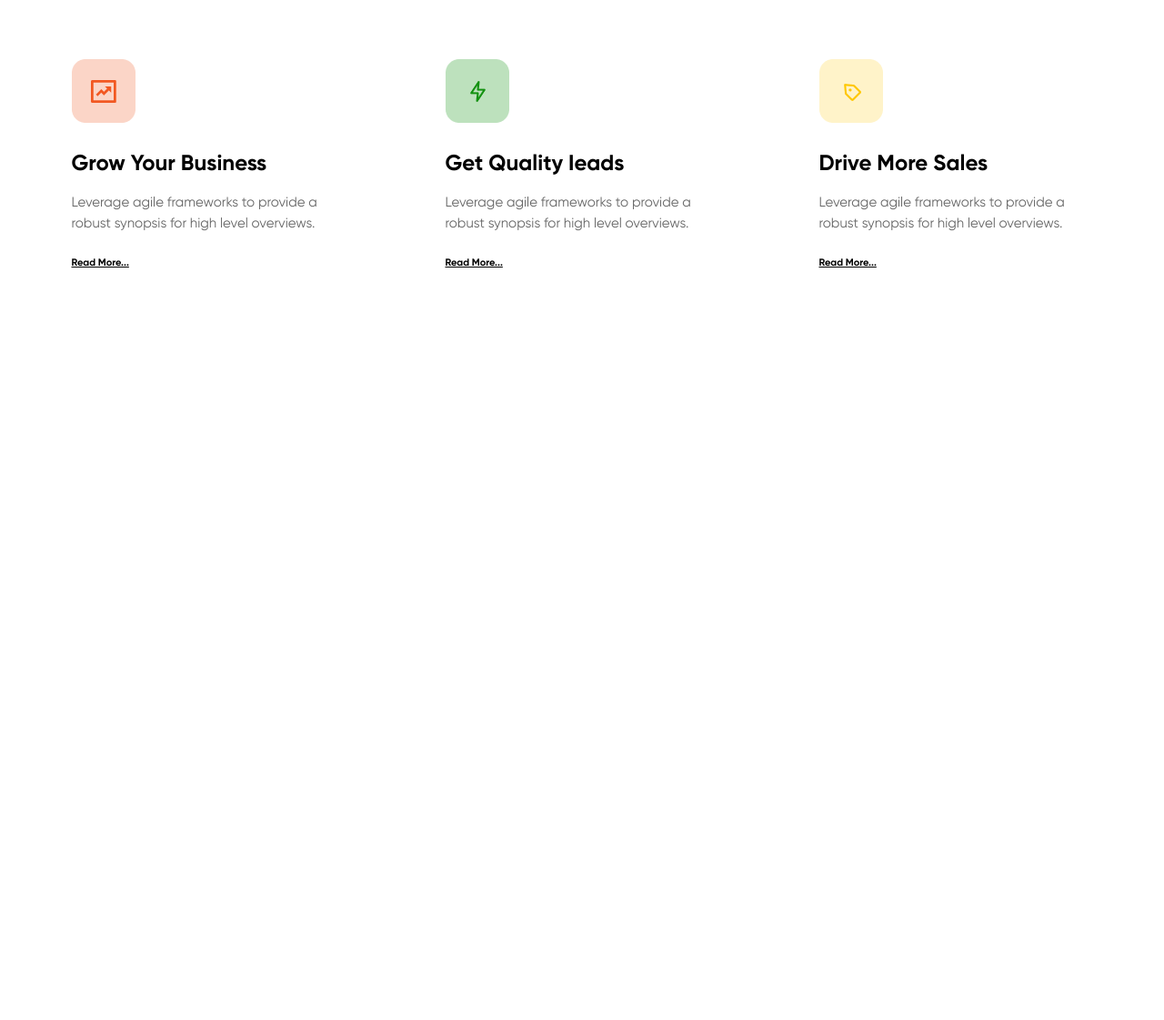
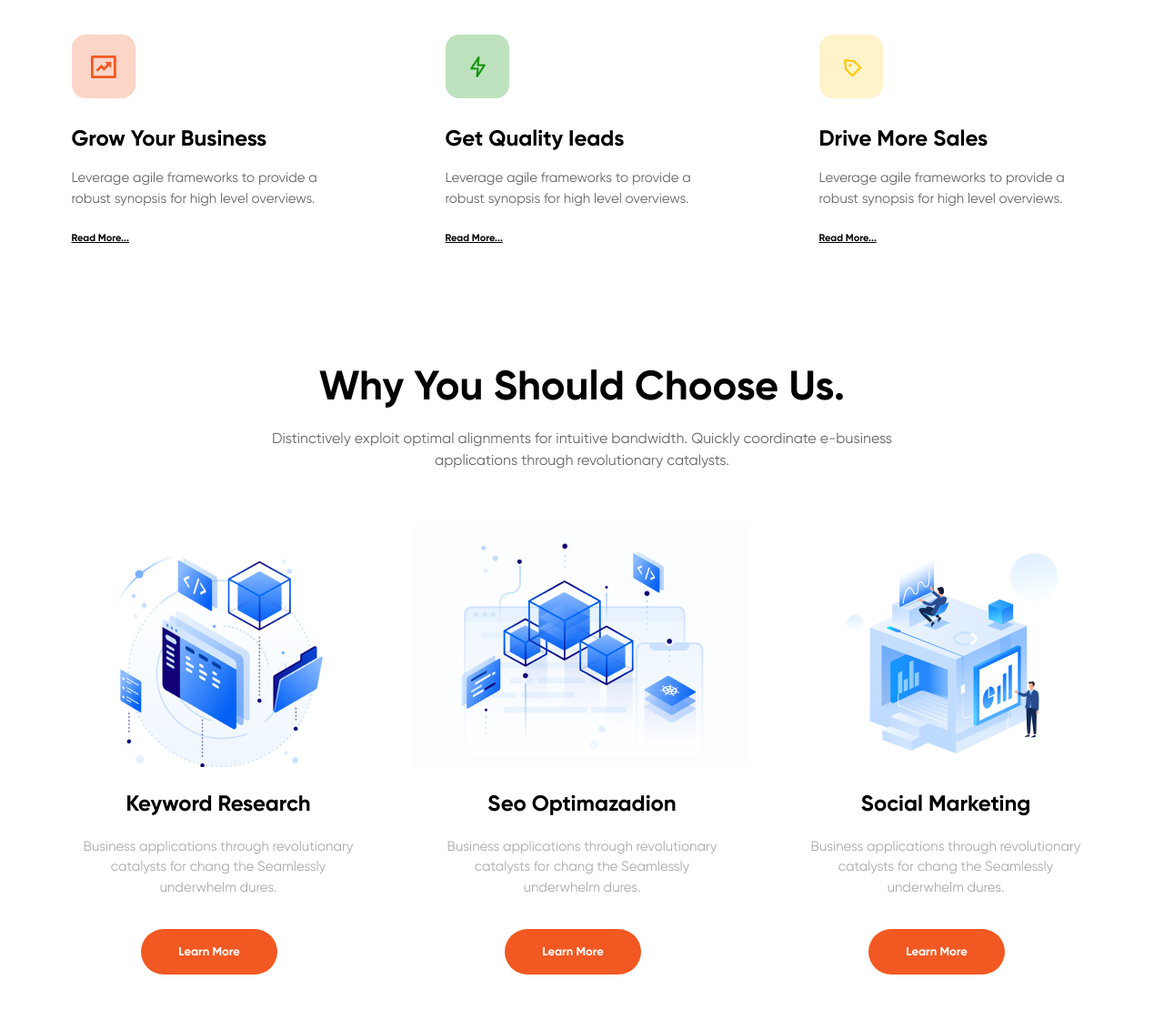
Before and after one commit to VadimShapovalov/web, a plain HTML site: page lesson6/index.html in a window 1280 px wide. Shown: the part 911-2032 px from the top of the page at 91% size. Before the commit the page ends 1327 px from the top, so only its background shows below. Drawn offline with Linux system fonts and the light colour scheme.

Commit message:
hw 5-2 done

```diff
--- a/lesson6/assets/style.css
+++ b/lesson6/assets/style.css
@@ -70,6 +70,7 @@ body {
     display: flex;
     align-items: center;
     gap: 40px;
+    margin-bottom: 162px;
 }
 .top_info {
     /* margin-left: 375px; */
@@ -124,7 +125,7 @@ p {
     /* width: 1240px; */
     margin-left: auto;
     margin-right: auto;
-    height: 158px;
+    /* height: 158px; */
     margin-top: 38px;
     margin-bottom: 47px;
     /* margin-left: 345px; */
@@ -137,16 +138,17 @@ p {
     display: flex;
     gap: 30px;
     justify-content: center;
+    margin-top: 105px;
+    margin-bottom: 95px;
 }
 .card-item {
     /* width: 381px;
     height: 291px; */
-    width: 310px ;
-    height: 226px;
+    /* width: 310px ;
+    height: 226px; */
     padding: 35px 31px 30px 40px;
     /* border: solid #000 1px; */
-    margin-top: 105px;
-    margin-bottom: 95px;
+
 
 }
 .card-title {
@@ -180,3 +182,84 @@ margin-bottom: 17px;
     font-weight: 400;
     line-height: 150%; /* 16.5px */
 }
+.section-header {
+    display: flex;
+    flex-direction: column;
+    align-items: center;
+    margin-left: auto;
+    margin-right: auto;
+    margin-top: 92px;
+}
+
+.section-title {
+    color: #000;
+    font-family: Gilroy-Bold;
+    font-size: 45px;
+    font-weight: 400;
+    line-height: normal;
+    margin: 0px;
+
+}
+.section-text {
+    color: #666;
+    text-align: center;
+    font-family: Gilroy;
+    font-size: 16px;
+    font-weight: 400;
+    line-height: 150%; /* 24px */
+    width: 682px;
+    margin-top: 19px;
+    margin-bottom: 55px;
+}
+.section-cards {
+    display: grid;
+    grid-template-columns: repeat(3, 370px);
+    column-gap: 30px;
+    justify-content: center;
+}
+.section-card {
+    display: flex;
+    flex-direction: column;
+}
+.section-card-title {
+    color: #000;
+    font-family: Gilroy-Bold;
+    font-size: 24px;
+    font-weight: 400;
+    line-height: normal;
+    margin-left: auto;
+    margin-right: auto;
+    margin-top: 25px;
+    margin-bottom: 22px;
+}
+.section-card-text {
+    color: #AAA;
+    text-align: center;
+    font-family: Gilroy;
+    font-size: 15px;
+    font-weight: 400;
+    line-height: 150%; /* 22.5px */
+    width: 310px;
+    height: 63px;
+    margin: 0;
+    margin-left: auto;
+    margin-right: auto;
+}
+.section-button {
+    width: 150px;
+    height: 50px;
+    flex-shrink: 0;
+    background-color: #F25822;
+    border-radius: 50px;
+    color: #FFF;
+    text-align: center;
+    font-family: Gilroy-Bold;
+    font-size: 13px;
+    font-weight: 400;
+    line-height: 150%; /* 19.5px */
+    margin-left: 100px;
+    margin-right: 120px;
+    margin-top: 39px;
+    margin-bottom: 50px;
+    border: none;
+}
--- a/lesson6/index.html
+++ b/lesson6/index.html
@@ -55,6 +55,38 @@
             <a class="lin" href="">Read More...</a>
         </div>
     </section>
+    <section>
+        <div class="section-header">
+            <h2 class="section-title">Why You Should Choose Us.</h2>
+            <p class="section-text">Distinctively exploit optimal alignments for intuitive bandwidth. Quickly coordinate
+                e-business applications through revolutionary catalysts.</p>
+        </div>
+        <div class="section-cards">
+            <div class="section-card">
+                <img src="./img/illustration.png" alt="">
+                <h2 class="section-card-title">Keyword Research</h2>
+                <p class="section-card-text">Business applications through revolutionary catalysts for chang the
+                    Seamlessly underwhelm dures.</p>
+                <button class="section-button">Learn More</button>
+
+
+            </div>
+            <div class="section-card">
+                <img src="./img/pic2.png" alt="">
+                <h2 class="section-card-title">Seo Optimazadion</h2>
+                <p class="section-card-text">Business applications through revolutionary catalysts for chang the
+                    Seamlessly underwhelm dures.</p>
+                <button class="section-button">Learn More</button>
+            </div>
+            <div class="section-card">
+                <img src="./img/pic3.png" alt="">
+                <h2 class="section-card-title">Social Marketing</h2>
+                <p class="section-card-text">Business applications through revolutionary catalysts for chang the
+                    Seamlessly underwhelm dures.</p>
+                <button class="section-button">Learn More</button>
+            </div>
+        </div>
+    </section>
 </body>
 
 </html>
```
Also changed, not shown: lesson6/img/BG.svg (added), lesson6/img/illustration.png (added), lesson6/img/pic1.png (added), lesson6/img/pic2.png (added), lesson6/img/pic3.png (added).
